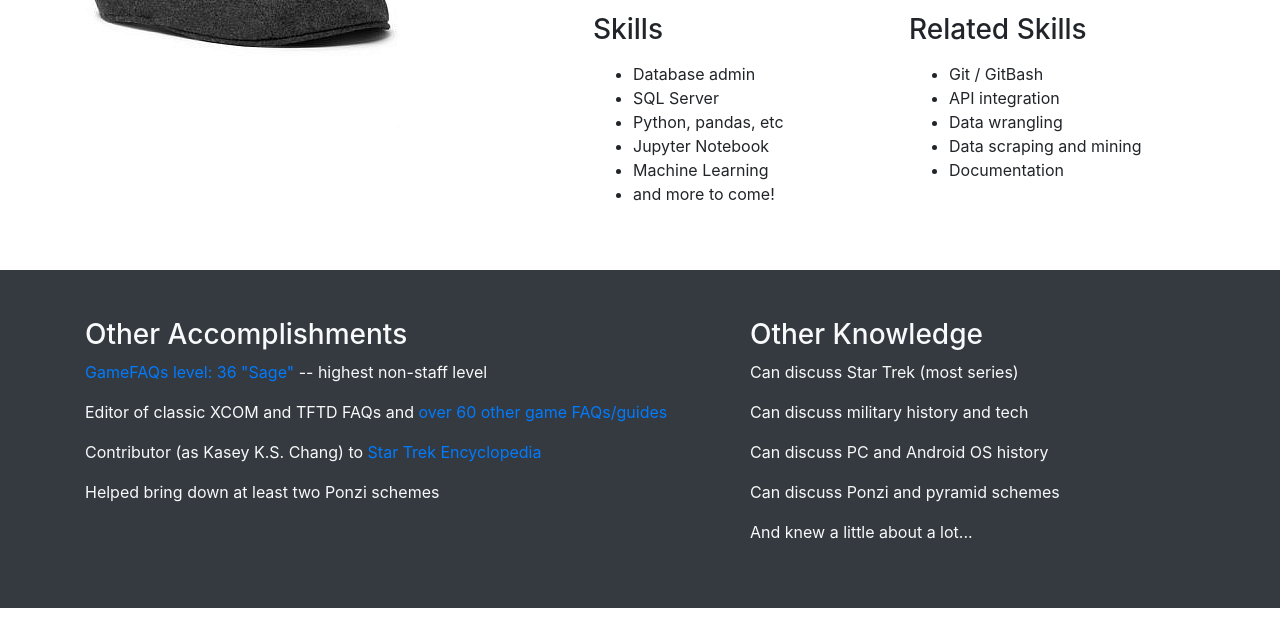
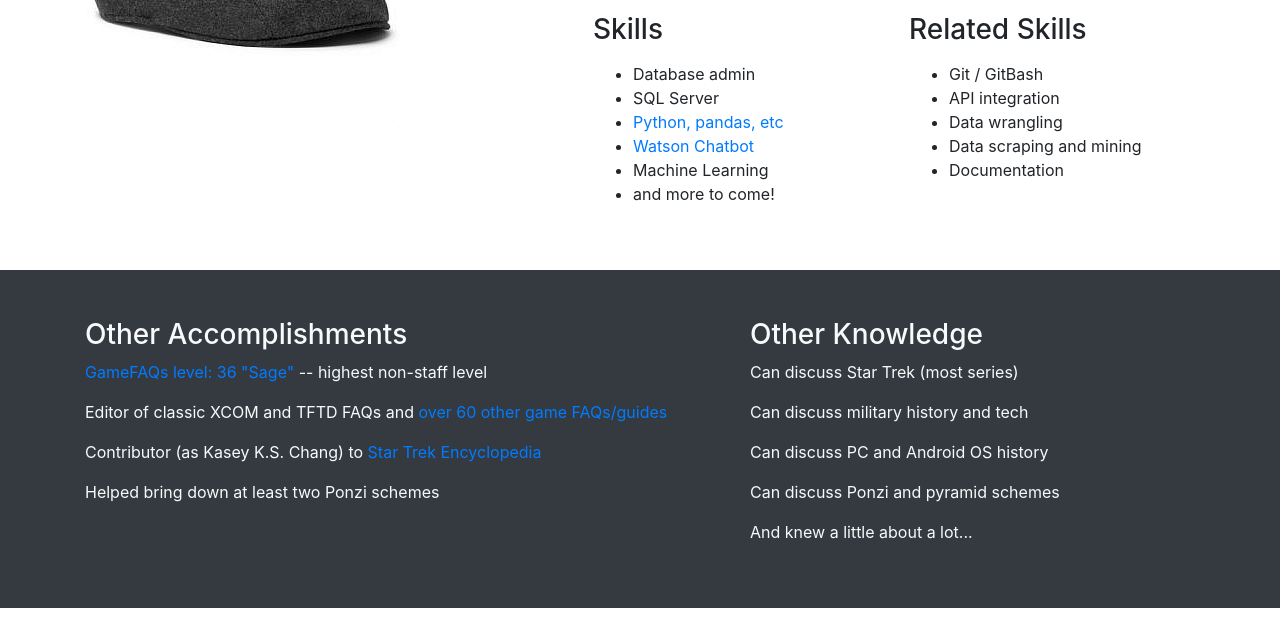
Before and after one commit to kschang77/kschang77.github.io, a plain HTML site: page index.html in a window 1280 px wide. Shown: the part 2445-3074 px from the top of the page. Drawn offline with nearby package versions, Linux system fonts and the light colour scheme.

Commit message:
20200405 KC Added two more links to portfolio

```diff
--- a/index.html
+++ b/index.html
@@ -352,8 +352,8 @@
                     <ul>
                       <li>Database admin</li>
                       <li>SQL Server</li>
-                      <li>Python, pandas, etc</li>
-                      <li>Jupyter Notebook</li>
+                      <li><a href="https://nbviewer.jupyter.org/github/kschang77/CapstoneBattleNeighborhood/blob/master/Capstone%20Project%20Battle%20Neighborhood%20Part%202.ipynb">Python, pandas, etc</a></li>
+                      <li><a href="https://integrations.us-south.assistant.watson.cloud.ibm.com/web/public/3814d8f5-2c75-4799-abff-4d92c8d15731">Watson Chatbot</a></li>
                       <li>Machine Learning</li>
                       <li>and more to come!</li>
                     </ul>
```
